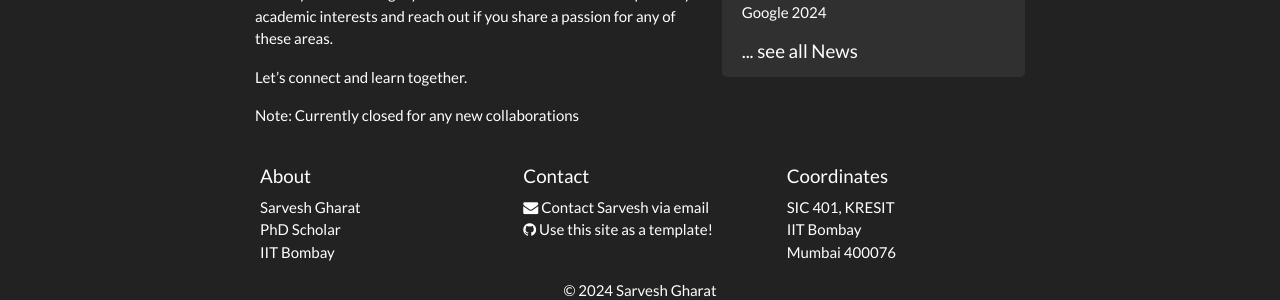
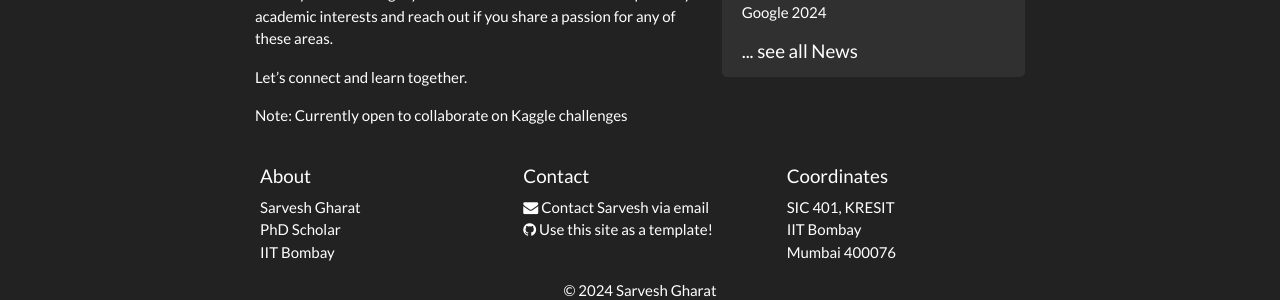
Before and after one commit to SarveshVGharat/SarveshVGharat.github.io, a Jekyll site: the page built from _pages/home.md, in a window 1280 px wide and 1015 px high. Shown: the part 697-997 px from the top of the window. Built offline with Jekyll 4.4.1, drawn with Linux system fonts in a browser that asks for light colours; nearby versions of some CDN libraries; a style sheet for code colours, icons or effects is not loaded.

Commit message:
Update home.md

```diff
--- a/_pages/home.md
+++ b/_pages/home.md
@@ -19,4 +19,4 @@ Thank you for visiting my corner of the web. Feel free to explore my academic in
 
 Let's connect and learn together.
 
-Note: Currently closed for any new collaborations
+Note: Currently open to collaborate on Kaggle challenges
```
